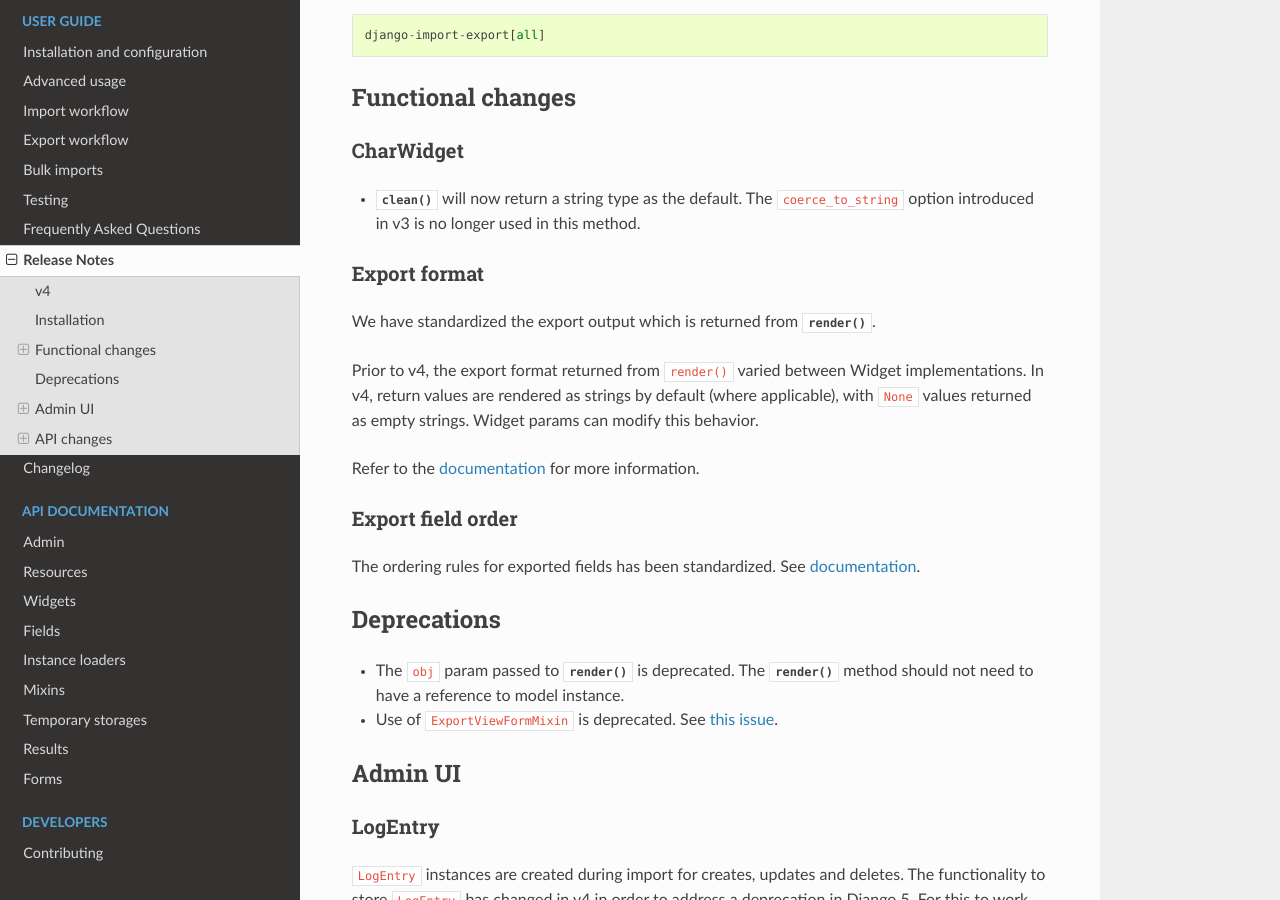
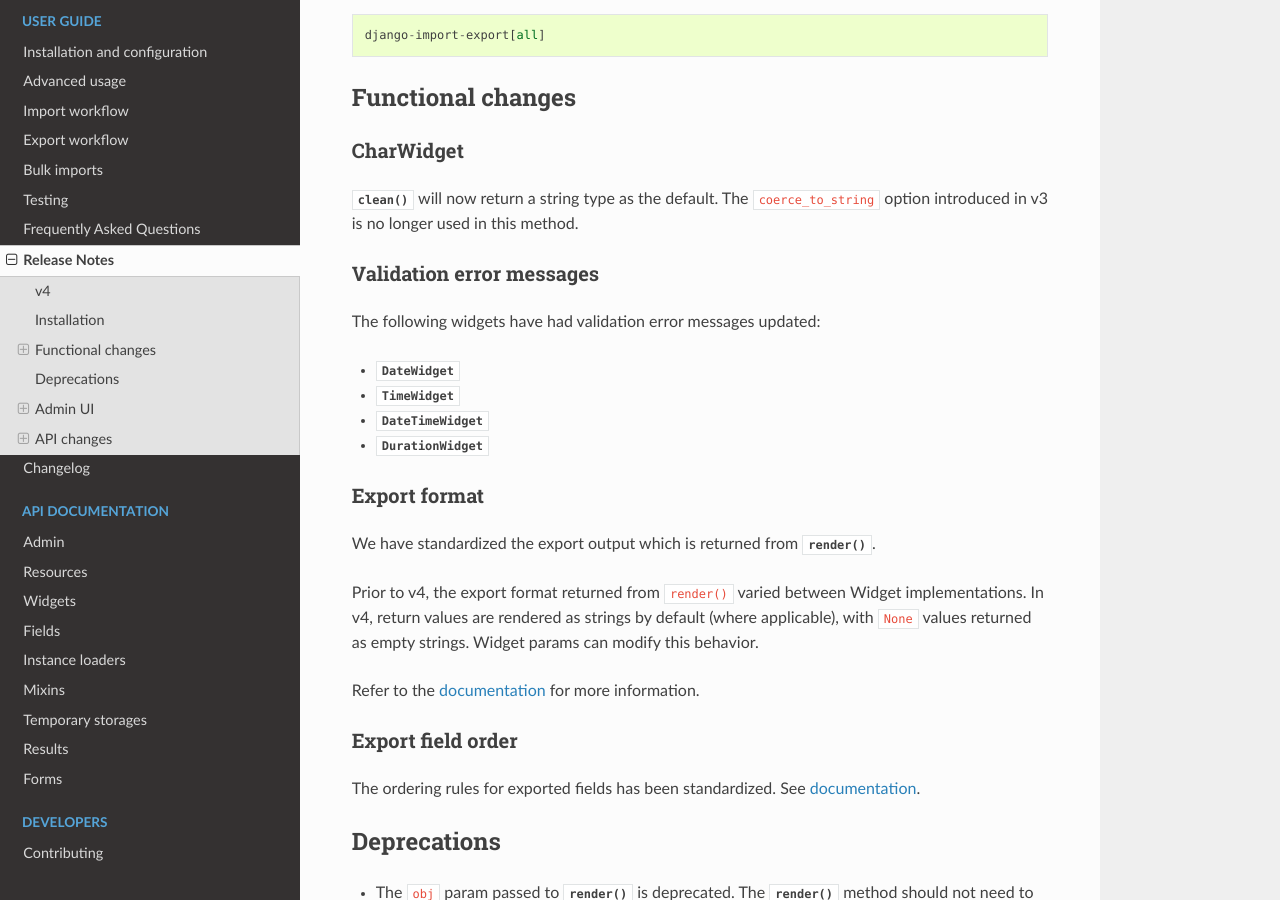
Before and after one commit to django-import-export/django-import-export, a Sphinx documentation site: the page built from docs/release_notes.rst, in a window 1280 px wide and 900 px high, scrolled down 594 px. Built offline with Sphinx 7.4.7 and the Read the Docs theme 2.0.0, drawn with Linux system fonts in a browser that asks for light colours; pages that are not in the unit, such as notebooks, are missing from menus; the version number could not be read and is left out.

Commit message:
added details of validation error message changes

```diff
--- a/docs/release_notes.rst
+++ b/docs/release_notes.rst
@@ -31,8 +31,18 @@ Functional changes
 CharWidget
 ----------
 
-* :meth:`~import_export.widgets.CharWidget.clean` will now return a string type as the default.
-  The ``coerce_to_string`` option introduced in v3 is no longer used in this method.
+:meth:`~import_export.widgets.CharWidget.clean` will now return a string type as the default.
+The ``coerce_to_string`` option introduced in v3 is no longer used in this method.
+
+Validation error messages
+-------------------------
+
+The following widgets have had validation error messages updated:
+
+* :class:`~import_export.widgets.DateWidget`
+* :class:`~import_export.widgets.TimeWidget`
+* :class:`~import_export.widgets.DateTimeWidget`
+* :class:`~import_export.widgets.DurationWidget`
 
 Export format
 -------------
```
